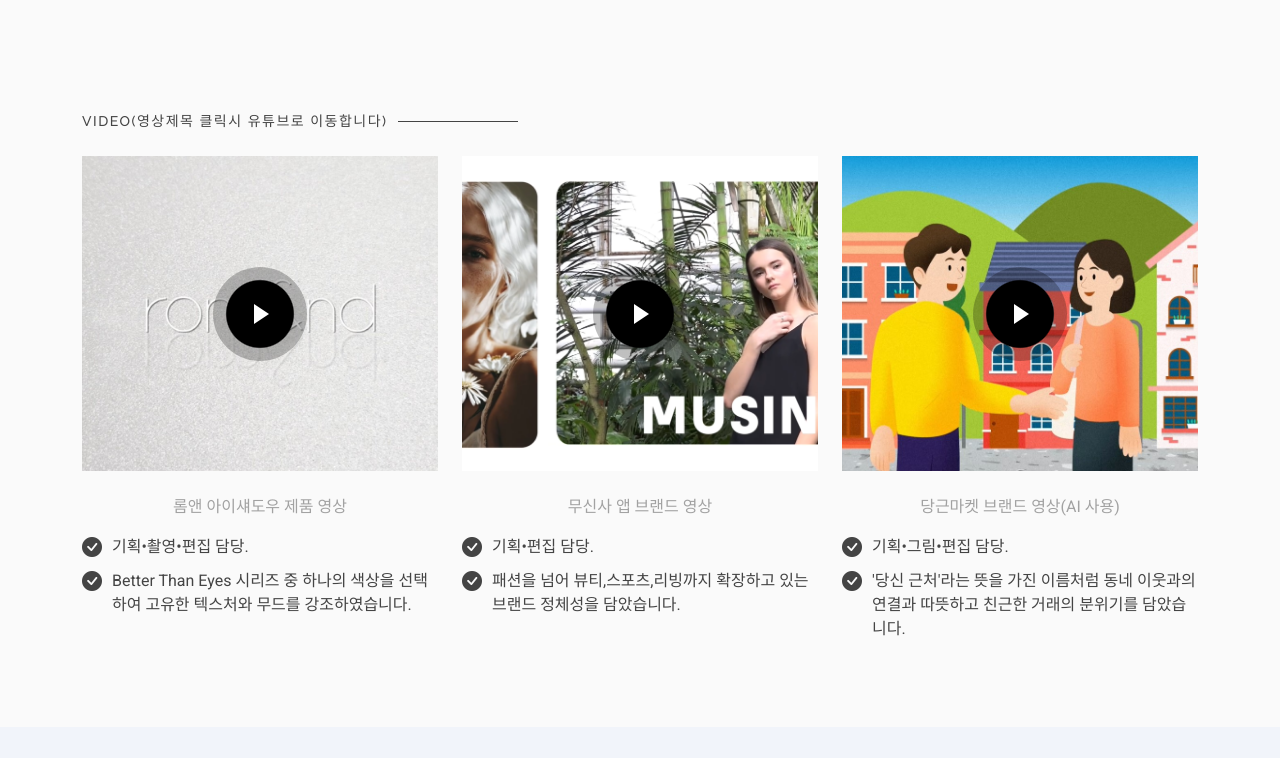
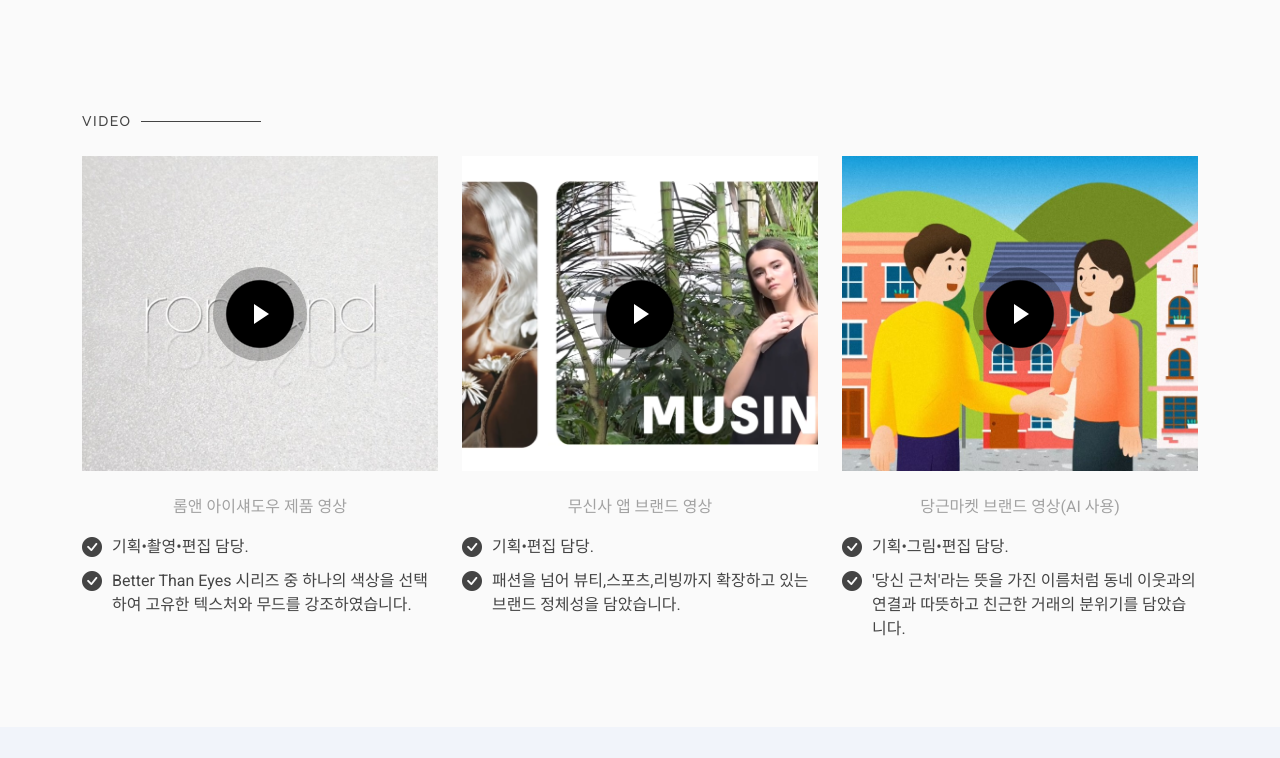
Before and after one commit to sso57/psy, a plain HTML site: page index.html in a window 1280 px wide. Shown: the part 851-1609 px from the top of the page. Drawn offline with Linux system fonts and the light colour scheme; a web font is replaced by a local one.

Commit message:
Update index.html

```diff
--- a/index.html
+++ b/index.html
@@ -37,7 +37,7 @@
   <title>박소연 포트폴리오</title>
   <meta name="author" content="박소연">
   <meta name="description" content="">
-  <meta name="keywords" content="트폴리오, html, css, js, ">
+  <meta name="keywords" content="포트폴리오">
   <meta name="robots" content="noindex, nofollow">
 
   <!-- 파비콘 -->
@@ -217,7 +217,7 @@
     <section id="about" class="about section">
 
     <div class="container section-title" data-aos="fade-up">
-        <h2>VIDEO(영상제목 클릭시 유튜브로 이동합니다)</h2>
+        <h2>VIDEO</h2>
         <!-- <p>Featured Srvices<br></p>       -->
     </div><!-- End Section Title -->
 
```
